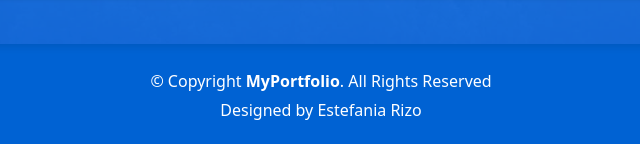
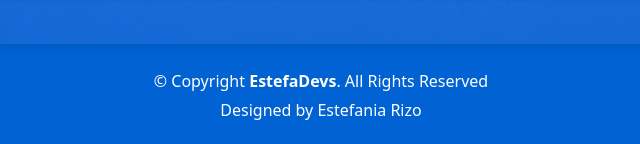
Before and after one commit to estefaniarizzo/myPortfolio, a plain HTML site: page index.html in a window 1280 px wide. Shown: the part 6484-6628 px from the top of the page, 319-959 px from the left. Drawn offline with Linux system fonts and the light colour scheme.

Commit message:
actualizacion

```diff
--- a/index.html
+++ b/index.html
@@ -698,7 +698,7 @@ My background in databases and systems is complemented by my passion for creatin
       <div class="row">
         <div class="col-sm-12">
           <div class="copyright-box">
-            <p class="copyright">&copy; Copyright <strong>MyPortfolio</strong>. All Rights Reserved</p>
+            <p class="copyright">&copy; Copyright <strong>EstefaDevs</strong>. All Rights Reserved</p>
             <div class="credits">
 
               Designed by <a href="index.html">Estefania Rizo</a>
```
